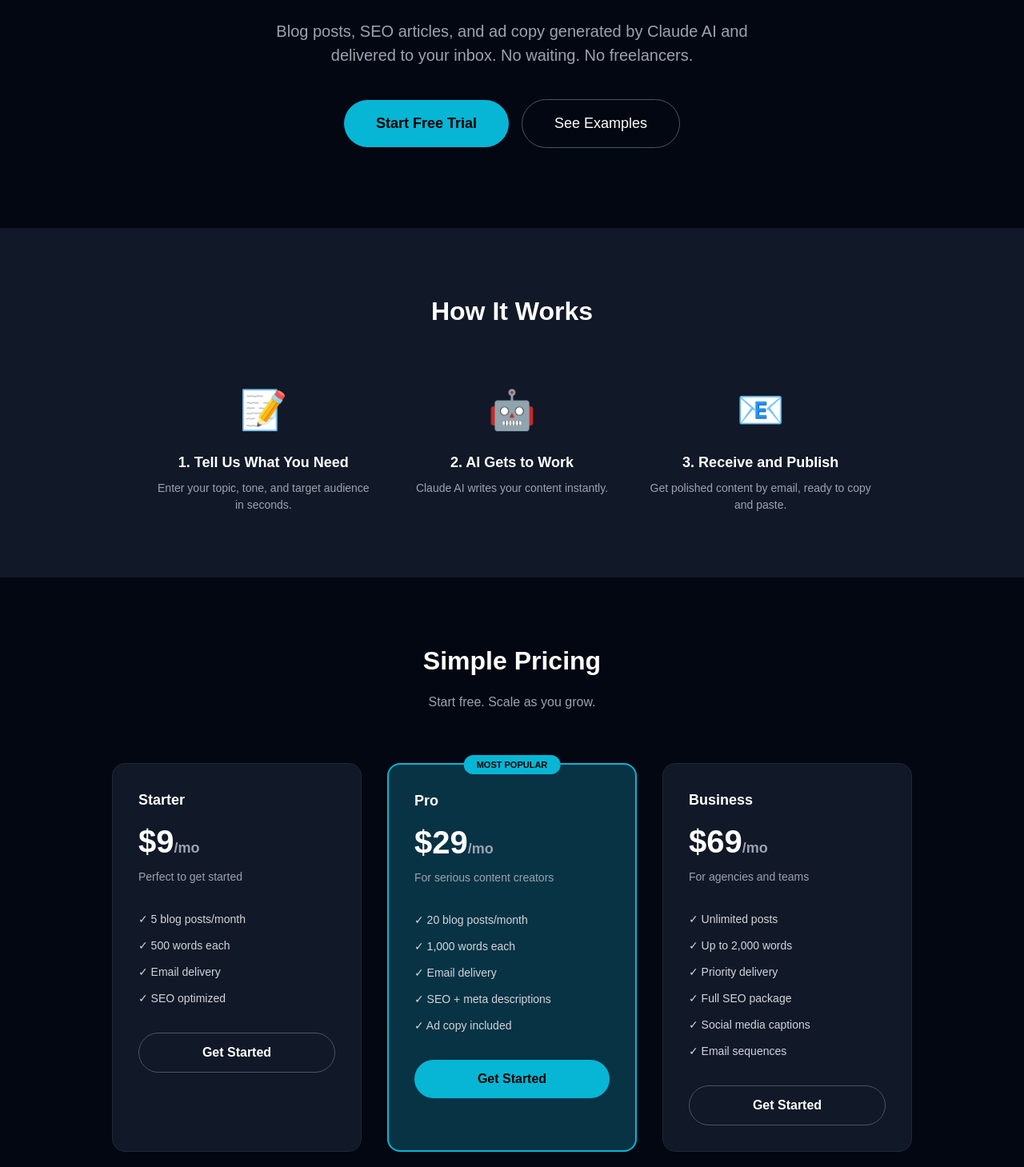
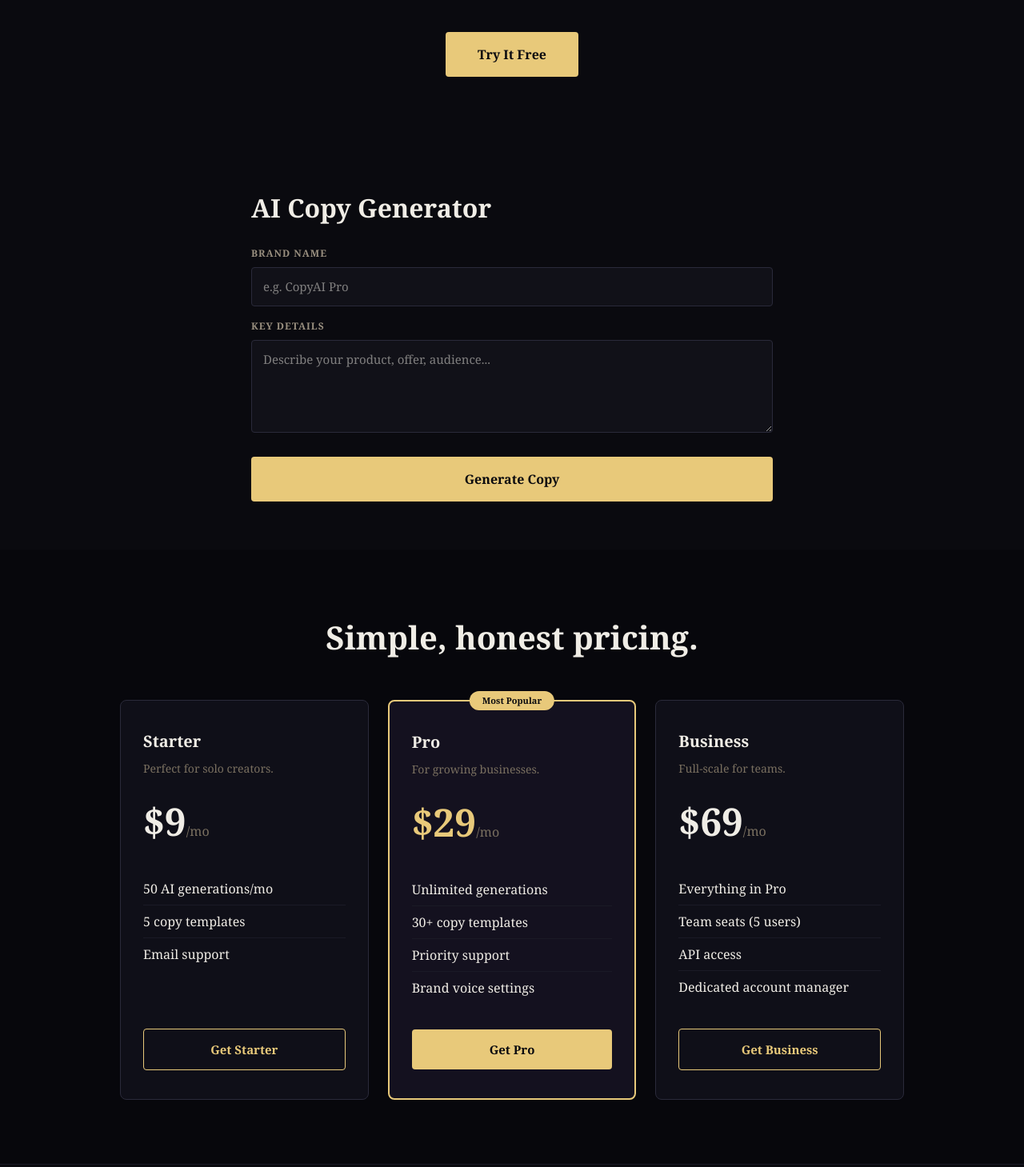
Before and after one commit to mixxylynn-lgtm/my-ai-site, a Next.js app: page / in a window 1280 px wide. Shown: the part 371-1830 px from the top of the page at 80% size. Built offline with nearby package versions, Linux system fonts and the light colour scheme.

Commit message:
fix: clean page.tsx

```diff
--- a/app/page.tsx
+++ b/app/page.tsx
@@ -1,120 +1,171 @@
+"use client";
+
+import { useState } from "react";
+
 export default function Home() {
+  const [brand, setBrand] = useState("");
+  const [details, setDetails] = useState("");
+  const [output, setOutput] = useState("");
+  const [loading, setLoading] = useState(false);
+  const [error, setError] = useState("");
+
+  const handleGenerate = async () => {
+    if (!brand || !details) {
+      setError("Please fill in brand and details.");
+      return;
+    }
+    setError("");
+    setLoading(true);
+    setOutput("");
+    try {
+      const res = await fetch("/api/generate", {
+        method: "POST",
+        headers: { "Content-Type": "application/json" },
+        body: JSON.stringify({ brand, details }),
+      });
+      if (!res.ok) throw new Error("Failed");
+      const data = await res.json();
+      setOutput(data.content || data.result || "No output.");
+    } catch {
+      setError("Something went wrong.");
+    } finally {
+      setLoading(false);
+    }
+  };
+
   return (
-    <main style={{minHeight: '100vh', background: '#030712', color: 'white', fontFamily: 'sans-serif'}}>
+    <main style={{ fontFamily: "Georgia, serif", background: "#0a0a0f", minHeight: "100vh", color: "#f0ede6" }}>
 
-      {/* Header */}
-      <header style={{display: 'flex', justifyContent: 'space-between', alignItems: 'center', padding: '24px 48px', borderBottom: '1px solid #1f2937'}}>
-        <div style={{fontSize: '20px', fontWeight: 'bold', color: '#22d3ee'}}>✦ CopyAI Pro</div>
-        <button style={{background: '#06b6d4', color: 'black', fontWeight: 'bold', padding: '10px 24px', borderRadius: '999px', border: 'none', cursor: 'pointer', fontSize: '14px'}}>
-          Get Started Free
-        </button>
+      <header style={{ padding: "20px 40px", display: "flex", justifyContent: "space-between", alignItems: "center", borderBottom: "1px solid #2a2a3a" }}>
+        <span style={{ fontSize: "22px", fontWeight: "bold" }}>
+          Copy<span style={{ color: "#e8c97a" }}>AI</span> Pro
+        </span>
+        <a href="#pricing" style={{ background: "#e8c97a", color: "#0a0a0f", padding: "8px 20px", borderRadius: "4px", textDecoration: "none", fontWeight: "700" }}>
+          Get Started
+        </a>
       </header>
 
-      {/* Hero */}
-      <section style={{textAlign: 'center', padding: '100px 48px'}}>
-        <div style={{display: 'inline-block', background: '#083344', color: '#22d3ee', fontSize: '12px', fontWeight: 'bold', padding: '6px 16px', borderRadius: '999px', marginBottom: '24px', border: '1px solid #164e63'}}>
-          AI-Powered Content — Delivered in Seconds
-        </div>
-        <h1 style={{fontSize: '52px', fontWeight: 'bold', marginBottom: '24px', lineHeight: '1.2'}}>
-          Professional Content<br />
-          <span style={{color: '#22d3ee'}}>Written by AI.</span> Ready Instantly.
+      <section style={{ textAlign: "center", padding: "80px 20px" }}>
+        <h1 style={{ fontSize: "60px", fontWeight: "900", lineHeight: 1.1, marginBottom: "24px" }}>
+          Copy that converts.<br />
+          <span style={{ color: "#e8c97a" }}>Generated in seconds.</span>
         </h1>
-        <p style={{color: '#9ca3af', fontSize: '20px', marginBottom: '40px', maxWidth: '600px', margin: '0 auto 40px'}}>
-          Blog posts, SEO articles, and ad copy generated by Claude AI and delivered to your inbox. No waiting. No freelancers.
+        <p style={{ fontSize: "18px", color: "#7a7060", maxWidth: "500px", margin: "0 auto 40px" }}>
+          Stop staring at a blank page. CopyAI Pro writes high-converting copy for your brand instantly.
         </p>
-        <button style={{background: '#06b6d4', color: 'black', fontWeight: 'bold', padding: '16px 40px', borderRadius: '999px', border: 'none', cursor: 'pointer', fontSize: '18px', marginRight: '16px'}}>
-          Start Free Trial
-        </button>
-        <button style={{background: 'transparent', color: 'white', padding: '16px 40px', borderRadius: '999px', border: '1px solid #4b5563', cursor: 'pointer', fontSize: '18px'}}>
-          See Examples
-        </button>
+        <a href="#generator" style={{ display: "inline-block", background: "#e8c97a", color: "#0a0a0f", padding: "16px 40px", borderRadius: "4px", fontWeight: "800", fontSize: "16px", textDecoration: "none" }}>
+          Try It Free
+        </a>
       </section>
 
-      {/* How It Works */}
-      <section style={{padding: '80px 48px', background: '#111827'}}>
-        <h2 style={{fontSize: '32px', fontWeight: 'bold', textAlign: 'center', marginBottom: '64px'}}>How It Works</h2>
-        <div style={{display: 'grid', gridTemplateColumns: '1fr 1fr 1fr', gap: '32px', maxWidth: '900px', margin: '0 auto'}}>
-          <div style={{textAlign: 'center'}}>
-            <div style={{fontSize: '48px', marginBottom: '16px'}}>📝</div>
-            <h3 style={{fontWeight: 'bold', fontSize: '18px', marginBottom: '8px'}}>1. Tell Us What You Need</h3>
-            <p style={{color: '#9ca3af', fontSize: '14px'}}>Enter your topic, tone, and target audience in seconds.</p>
+      <section id="generator" style={{ maxWidth: "700px", margin: "0 auto", padding: "60px 24px" }}>
+        <h2 style={{ fontSize: "32px", fontWeight: "800", marginBottom: "24px" }}>AI Copy Generator</h2>
+
+        <div style={{ marginBottom: "16px" }}>
+          <label style={{ display: "block", fontSize: "12px", fontWeight: "700", color: "#9a9080", marginBottom: "8px", textTransform: "uppercase", letterSpacing: "1px" }}>Brand Name</label>
+          <input
+            type="text"
+            placeholder="e.g. CopyAI Pro"
+            value={brand}
+            onChange={e => setBrand(e.target.value)}
+            style={{ width: "100%", background: "#111118", border: "1px solid #2a2a3a", borderRadius: "4px", padding: "12px 14px", color: "#f0ede6", fontSize: "15px", outline: "none", boxSizing: "border-box" }}
+          />
+        </div>
+
+        <div style={{ marginBottom: "24px" }}>
+          <label style={{ display: "block", fontSize: "12px", fontWeight: "700", color: "#9a9080", marginBottom: "8px", textTransform: "uppercase", letterSpacing: "1px" }}>Key Details</label>
+          <textarea
+            rows={4}
+            placeholder="Describe your product, offer, audience..."
+            value={details}
+            onChange={e => setDetails(e.target.value)}
+            style={{ width: "100%", background: "#111118", border: "1px solid #2a2a3a", borderRadius: "4px", padding: "12px 14px", color: "#f0ede6", fontSize: "15px", outline: "none", boxSizing: "border-box", resize: "vertical" }}
+          />
+        </div>
+
+        {error && <p style={{ color: "#e05555", marginBottom: "16px" }}>{error}</p>}
+
+        <button
+          onClick={handleGenerate}
+          disabled={loading}
+          style={{ background: loading ? "#4a4030" : "#e8c97a", color: "#0a0a0f", border: "none", padding: "16px", borderRadius: "4px", fontWeight: "800", fontSize: "16px", cursor: "pointer", width: "100%" }}
+        >
+          {loading ? "Generating..." : "Generate Copy"}
+        </button>
+
+        {output && (
+          <div style={{ marginTop: "32px", background: "#111118", border: "1px solid #2a2a3a", borderLeft: "3px solid #e8c97a", borderRadius: "6px", padding: "28px" }}>
+            <p style={{ fontSize: "12px", color: "#e8c97a", letterSpacing: "2px", textTransform: "uppercase", marginBottom: "16px" }}>Generated Copy</p>
+            <p style={{ whiteSpace: "pre-wrap", lineHeight: 1.8, color: "#f0ede6", margin: 0 }}>{output}</p>
           </div>
-          <div style={{textAlign: 'center'}}>
-            <div style={{fontSize: '48px', marginBottom: '16px'}}>🤖</div>
-            <h3 style={{fontWeight: 'bold', fontSize: '18px', marginBottom: '8px'}}>2. AI Gets to Work</h3>
-            <p style={{color: '#9ca3af', fontSize: '14px'}}>Claude AI writes your content instantly.</p>
-          </div>
-          <div style={{textAlign: 'center'}}>
-            <div style={{fontSize: '48px', marginBottom: '16px'}}>📧</div>
-            <h3 style={{fontWeight: 'bold', fontSize: '18px', marginBottom: '8px'}}>3. Receive and Publish</h3>
-            <p style={{color: '#9ca3af', fontSize: '14px'}}>Get polished content by email, ready to copy and paste.</p>
+        )}
+      </section>
+
+      <section id="pricing" style={{ padding: "80px 24px", background: "#07070c" }}>
+        <div style={{ maxWidth: "980px", margin: "0 auto" }}>
+          <h2 style={{ textAlign: "center", fontSize: "40px", fontWeight: "900", marginBottom: "48px" }}>Simple, honest pricing.</h2>
+          <div style={{ display: "grid", gridTemplateColumns: "repeat(auto-fit, minmax(280px, 1fr))", gap: "24px" }}>
+
+            <div style={{ background: "#0f0f18", border: "1px solid #2a2a3a", borderRadius: "8px", padding: "36px 28px", display: "flex", flexDirection: "column" }}>
+              <h3 style={{ fontSize: "20px", fontWeight: "700", marginBottom: "8px" }}>Starter</h3>
+              <p style={{ color: "#7a7060", fontSize: "14px", marginBottom: "20px" }}>Perfect for solo creators.</p>
+              <div style={{ marginBottom: "28px" }}>
+                <span style={{ fontSize: "48px", fontWeight: "900" }}>$9</span>
+                <span style={{ color: "#7a7060" }}>/mo</span>
+              </div>
+              <ul style={{ listStyle: "none", padding: 0, margin: "0 0 32px", flex: 1 }}>
+                <li style={{ padding: "8px 0", borderBottom: "1px solid #1a1a26" }}>50 AI generations/mo</li>
+                <li style={{ padding: "8px 0", borderBottom: "1px solid #1a1a26" }}>5 copy templates</li>
+                <li style={{ padding: "8px 0" }}>Email support</li>
+              </ul>
+              <a href="https://buy.stripe.com/aFaaEWeJE66EgLW9ti2cg00" target="_blank" rel="noopener noreferrer" style={{ display: "block", textAlign: "center", padding: "14px", borderRadius: "4px", fontWeight: "800", fontSize: "15px", textDecoration: "none", color: "#e8c97a", border: "1px solid #e8c97a" }}>
+                Get Starter
+              </a>
+            </div>
+
+            <div style={{ background: "#14111f", border: "2px solid #e8c97a", borderRadius: "8px", padding: "36px 28px", position: "relative", display: "flex", flexDirection: "column" }}>
+              <span style={{ position: "absolute", top: "-13px", left: "50%", transform: "translateX(-50%)", background: "#e8c97a", color: "#0a0a0f", fontSize: "11px", fontWeight: "800", padding: "4px 16px", borderRadius: "20px", whiteSpace: "nowrap" }}>Most Popular</span>
+              <h3 style={{ fontSize: "20px", fontWeight: "700", marginBottom: "8px" }}>Pro</h3>
+              <p style={{ color: "#7a7060", fontSize: "14px", marginBottom: "20px" }}>For growing businesses.</p>
+              <div style={{ marginBottom: "28px" }}>
+                <span style={{ fontSize: "48px", fontWeight: "900", color: "#e8c97a" }}>$29</span>
+                <span style={{ color: "#7a7060" }}>/mo</span>
+              </div>
+              <ul style={{ listStyle: "none", padding: 0, margin: "0 0 32px", flex: 1 }}>
+                <li style={{ padding: "8px 0", borderBottom: "1px solid #1a1a26" }}>Unlimited generations</li>
+                <li style={{ padding: "8px 0", borderBottom: "1px solid #1a1a26" }}>30+ copy templates</li>
+                <li style={{ padding: "8px 0", borderBottom: "1px solid #1a1a26" }}>Priority support</li>
+                <li style={{ padding: "8px 0" }}>Brand voice settings</li>
+              </ul>
+              <a href="https://buy.stripe.com/6oU4gyeJEgLi53e8pe2cg01" target="_blank" rel="noopener noreferrer" style={{ display: "block", textAlign: "center", padding: "14px", borderRadius: "4px", fontWeight: "800", fontSize: "15px", textDecoration: "none", background: "#e8c97a", color: "#0a0a0f" }}>
+                Get Pro
+              </a>
+            </div>
+
+            <div style={{ background: "#0f0f18", border: "1px solid #2a2a3a", borderRadius: "8px", padding: "36px 28px", display: "flex", flexDirection: "column" }}>
+              <h3 style={{ fontSize: "20px", fontWeight: "700", marginBottom: "8px" }}>Business</h3>
+              <p style={{ color: "#7a7060", fontSize: "14px", marginBottom: "20px" }}>Full-scale for teams.</p>
+              <div style={{ marginBottom: "28px" }}>
+                <span style={{ fontSize: "48px", fontWeight: "900" }}>$69</span>
+                <span style={{ color: "#7a7060" }}>/mo</span>
+              </div>
+              <ul style={{ listStyle: "none", padding: 0, margin: "0 0 32px", flex: 1 }}>
+                <li style={{ padding: "8px 0", borderBottom: "1px solid #1a1a26" }}>Everything in Pro</li>
+                <li style={{ padding: "8px 0", borderBottom: "1px solid #1a1a26" }}>Team seats (5 users)</li>
+                <li style={{ padding: "8px 0", borderBottom: "1px solid #1a1a26" }}>API access</li>
+                <li style={{ padding: "8px 0" }}>Dedicated account manager</li>
+              </ul>
+              <a href="https://buy.stripe.com/9B600i30Wcv2dzKbBq2cg02" target="_blank" rel="noopener noreferrer" style={{ display: "block", textAlign: "center", padding: "14px", borderRadius: "4px", fontWeight: "800", fontSize: "15px", textDecoration: "none", color: "#e8c97a", border: "1px solid #e8c97a" }}>
+                Get Business
+              </a>
+            </div>
+
           </div>
         </div>
       </section>
 
-      {/* Pricing */}
-      <section style={{padding: '80px 48px'}}>
-        <h2 style={{fontSize: '32px', fontWeight: 'bold', textAlign: 'center', marginBottom: '16px'}}>Simple Pricing</h2>
-        <p style={{color: '#9ca3af', textAlign: 'center', marginBottom: '64px'}}>Start free. Scale as you grow.</p>
-        <div style={{display: 'grid', gridTemplateColumns: '1fr 1fr 1fr', gap: '32px', maxWidth: '1000px', margin: '0 auto'}}>
-
-          <div style={{background: '#111827', border: '1px solid #1f2937', borderRadius: '16px', padding: '32px'}}>
-            <h3 style={{fontWeight: 'bold', fontSize: '18px', marginBottom: '8px'}}>Starter</h3>
-            <div style={{fontSize: '40px', fontWeight: 'bold', marginBottom: '4px'}}>$9<span style={{fontSize: '18px', color: '#9ca3af'}}>/mo</span></div>
-            <p style={{color: '#9ca3af', fontSize: '14px', marginBottom: '32px'}}>Perfect to get started</p>
-            <ul style={{listStyle: 'none', padding: 0, marginBottom: '32px'}}>
-              <li style={{marginBottom: '12px', fontSize: '14px', color: '#d1d5db'}}>✓ 5 blog posts/month</li>
-              <li style={{marginBottom: '12px', fontSize: '14px', color: '#d1d5db'}}>✓ 500 words each</li>
-              <li style={{marginBottom: '12px', fontSize: '14px', color: '#d1d5db'}}>✓ Email delivery</li>
-              <li style={{marginBottom: '12px', fontSize: '14px', color: '#d1d5db'}}>✓ SEO optimized</li>
-            </ul>
-            <button style={{width: '100%', background: 'transparent', color: 'white', padding: '12px', borderRadius: '999px', border: '1px solid #4b5563', cursor: 'pointer', fontWeight: 'bold'}}>
-              Get Started
-            </button>
-          </div>
-
-          <div style={{background: '#083344', border: '2px solid #06b6d4', borderRadius: '16px', padding: '32px', position: 'relative'}}>
-            <div style={{position: 'absolute', top: '-12px', left: '50%', transform: 'translateX(-50%)', background: '#06b6d4', color: 'black', fontSize: '11px', fontWeight: 'bold', padding: '4px 16px', borderRadius: '999px'}}>
-              MOST POPULAR
-            </div>
-            <h3 style={{fontWeight: 'bold', fontSize: '18px', marginBottom: '8px'}}>Pro</h3>
-            <div style={{fontSize: '40px', fontWeight: 'bold', marginBottom: '4px'}}>$29<span style={{fontSize: '18px', color: '#9ca3af'}}>/mo</span></div>
-            <p style={{color: '#9ca3af', fontSize: '14px', marginBottom: '32px'}}>For serious content creators</p>
-            <ul style={{listStyle: 'none', padding: 0, marginBottom: '32px'}}>
-              <li style={{marginBottom: '12px', fontSize: '14px', color: '#d1d5db'}}>✓ 20 blog posts/month</li>
-              <li style={{marginBottom: '12px', fontSize: '14px', color: '#d1d5db'}}>✓ 1,000 words each</li>
-              <li style={{marginBottom: '12px', fontSize: '14px', color: '#d1d5db'}}>✓ Email delivery</li>
-              <li style={{marginBottom: '12px', fontSize: '14px', color: '#d1d5db'}}>✓ SEO + meta descriptions</li>
-              <li style={{marginBottom: '12px', fontSize: '14px', color: '#d1d5db'}}>✓ Ad copy included</li>
-            </ul>
-            <button style={{width: '100%', background: '#06b6d4', color: 'black', padding: '12px', borderRadius: '999px', border: 'none', cursor: 'pointer', fontWeight: 'bold'}}>
-              Get Started
-            </button>
-          </div>
-
-          <div style={{background: '#111827', border: '1px solid #1f2937', borderRadius: '16px', padding: '32px'}}>
-            <h3 style={{fontWeight: 'bold', fontSize: '18px', marginBottom: '8px'}}>Business</h3>
-            <div style={{fontSize: '40px', fontWeight: 'bold', marginBottom: '4px'}}>$69<span style={{fontSize: '18px', color: '#9ca3af'}}>/mo</span></div>
-            <p style={{color: '#9ca3af', fontSize: '14px', marginBottom: '32px'}}>For agencies and teams</p>
-            <ul style={{listStyle: 'none', padding: 0, marginBottom: '32px'}}>
-              <li style={{marginBottom: '12px', fontSize: '14px', color: '#d1d5db'}}>✓ Unlimited posts</li>
-              <li style={{marginBottom: '12px', fontSize: '14px', color: '#d1d5db'}}>✓ Up to 2,000 words</li>
-              <li style={{marginBottom: '12px', fontSize: '14px', color: '#d1d5db'}}>✓ Priority delivery</li>
-              <li style={{marginBottom: '12px', fontSize: '14px', color: '#d1d5db'}}>✓ Full SEO package</li>
-              <li style={{marginBottom: '12px', fontSize: '14px', color: '#d1d5db'}}>✓ Social media captions</li>
-              <li style={{marginBottom: '12px', fontSize: '14px', color: '#d1d5db'}}>✓ Email sequences</li>
-            </ul>
-            <button style={{width: '100%', background: 'transparent', color: 'white', padding: '12px', borderRadius: '999px', border: '1px solid #4b5563', cursor: 'pointer', fontWeight: 'bold'}}>
-              Get Started
-            </button>
-          </div>
-
-        </div>
-      </section>
-
-      {/* Footer */}
-      <footer style={{textAlign: 'center', padding: '40px', borderTop: '1px solid #1f2937', color: '#6b7280', fontSize: '14px'}}>
-        2026 CopyAI Pro. Built with Claude AI.
+      <footer style={{ borderTop: "1px solid #1a1a26", padding: "32px 40px", textAlign: "center", color: "#4a4840", fontSize: "13px" }}>
+        <p>2025 CopyAI Pro - All rights reserved.</p>
       </footer>
 
     </main>
```
